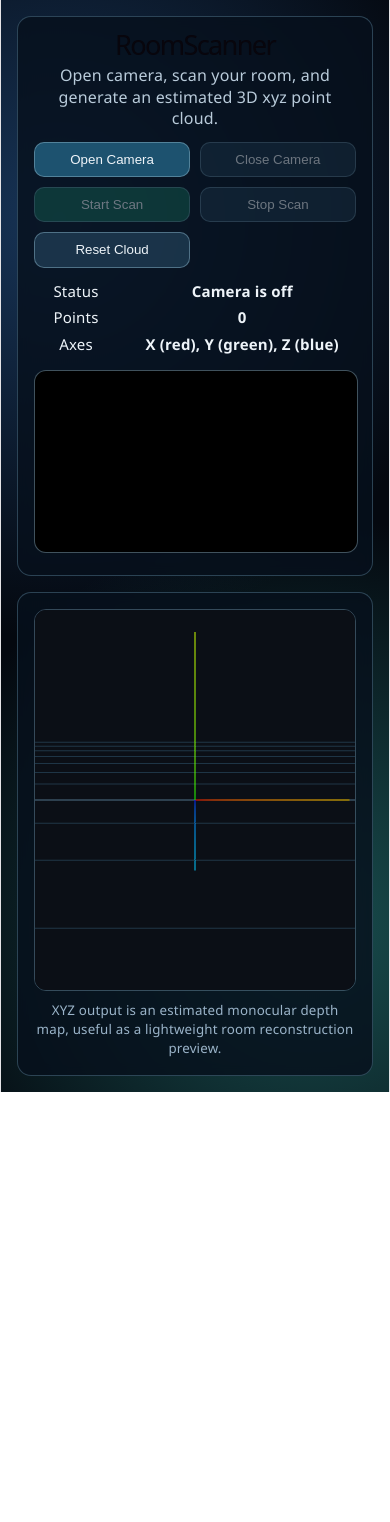
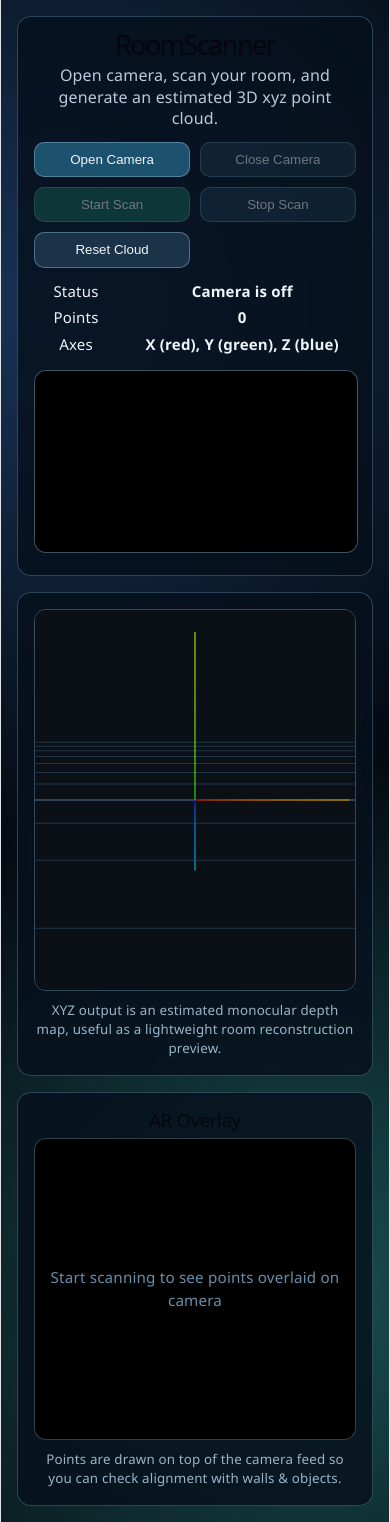
Before and after one commit to Manoa92/ArVr, a Vue app: page / in a window 390 px wide. Before the commit the page ends 1092 px from the top, so only its background shows below. Built offline with nearby package versions, Linux system fonts and the light colour scheme.

Commit message:
Add base CSS styles for theming and layout adjustments

```diff
--- a/src/components/RoomScanner.vue
+++ b/src/components/RoomScanner.vue
@@ -5,6 +5,7 @@ import { OrbitControls } from 'three/examples/jsm/controls/OrbitControls.js'
 
 const videoRef = ref<HTMLVideoElement | null>(null)
 const scannerCanvasRef = ref<HTMLCanvasElement | null>(null)
+const overlayCanvasRef = ref<HTMLCanvasElement | null>(null)
 const sceneContainerRef = ref<HTMLDivElement | null>(null)
 
 const cameraActive = ref(false)
@@ -16,6 +17,8 @@ const frameCount = ref(0)
 let mediaStream: MediaStream | null = null
 let scannerRafId = 0
 let renderRafId = 0
+
+let lastOverlayPoints: { x: number; y: number; r: number; g: number; b: number; depth: number }[] = []
 
 const sceneState = shallowRef<{
   scene: THREE.Scene
@@ -141,6 +144,7 @@ function sampleRoomToPointCloud() {
 
   const positions: number[] = []
   const colors: number[] = []
+  const overlayPts: typeof lastOverlayPoints = []
 
   const step = 3
   frameCount.value += 1
@@ -172,12 +176,59 @@ function sampleRoomToPointCloud() {
       positions.push(xNorm * 6.4, yNorm * 3.6, z)
 
       const colorDepth = 1 - estimatedDepth
-      colors.push(colorDepth, 0.35 + contrastBoost * 0.45, estimatedDepth)
+      const cr = colorDepth
+      const cg = 0.35 + contrastBoost * 0.45
+      const cb = estimatedDepth
+      colors.push(cr, cg, cb)
+
+      overlayPts.push({ x, y, r: cr, g: cg, b: cb, depth: estimatedDepth })
     }
   }
 
+  lastOverlayPoints = overlayPts
   updatePointCloud(positions, colors)
   statusMessage.value = `Scanning in progress (${pointCount.value} xyz points)`
+}
+
+function drawOverlay() {
+  const video = videoRef.value
+  const canvas = overlayCanvasRef.value
+  if (!video || !canvas || video.videoWidth === 0) {
+    return
+  }
+
+  const displayW = canvas.clientWidth
+  const displayH = canvas.clientHeight
+  if (canvas.width !== displayW || canvas.height !== displayH) {
+    canvas.width = displayW
+    canvas.height = displayH
+  }
+
+  const ctx = canvas.getContext('2d')
+  if (!ctx) {
+    return
+  }
+
+  ctx.drawImage(video, 0, 0, displayW, displayH)
+
+  const sampleWidth = 160
+  const sampleHeight = 120
+  const scaleX = displayW / sampleWidth
+  const scaleY = displayH / sampleHeight
+  const dotSize = Math.max(2, Math.min(scaleX, scaleY) * 1.6)
+
+  for (const pt of lastOverlayPoints) {
+    const px = pt.x * scaleX
+    const py = pt.y * scaleY
+    const alpha = 0.35 + pt.depth * 0.55
+    const ri = Math.round(pt.r * 255)
+    const gi = Math.round(pt.g * 255)
+    const bi = Math.round(pt.b * 255)
+    ctx.fillStyle = `rgba(${ri},${gi},${bi},${alpha.toFixed(2)})`
+    ctx.beginPath()
+    ctx.arc(px, py, dotSize, 0, Math.PI * 2)
+    ctx.fill()
+  }
 }
 
 function scanLoop() {
@@ -186,6 +237,7 @@ function scanLoop() {
   }
 
   sampleRoomToPointCloud()
+  drawOverlay()
   scannerRafId = requestAnimationFrame(scanLoop)
 }
 
@@ -340,6 +392,19 @@ onBeforeUnmount(() => {
         XYZ output is an estimated monocular depth map, useful as a lightweight room reconstruction preview.
       </small>
     </section>
+
+    <section class="panel overlay-panel">
+      <h2>AR Overlay</h2>
+      <div class="overlay-host">
+        <canvas ref="overlayCanvasRef" class="overlay-canvas"></canvas>
+        <div v-if="!scanning" class="overlay-placeholder">
+          Start scanning to see points overlaid on camera
+        </div>
+      </div>
+      <small>
+        Points are drawn on top of the camera feed so you can check alignment with walls &amp; objects.
+      </small>
+    </section>
   </main>
 </template>
 
@@ -347,7 +412,8 @@ onBeforeUnmount(() => {
 .scanner-page {
   min-height: 100vh;
   display: grid;
-  grid-template-columns: minmax(320px, 420px) minmax(380px, 1fr);
+  grid-template-columns: minmax(300px, 380px) 1fr 1fr;
+  grid-template-rows: 1fr;
   gap: 1rem;
   padding: 1rem;
   box-sizing: border-box;
@@ -453,13 +519,68 @@ small {
   line-height: 1.45;
 }
 
+.overlay-panel {
+  display: flex;
+  flex-direction: column;
+}
+
+.overlay-panel h2 {
+  margin: 0 0 0.5rem;
+  font-size: 1.15rem;
+}
+
+.overlay-host {
+  position: relative;
+  flex: 1;
+  min-height: 400px;
+  border-radius: 12px;
+  border: 1px solid rgba(152, 196, 221, 0.32);
+  overflow: hidden;
+  background: #000;
+}
+
+.overlay-canvas {
+  width: 100%;
+  height: 100%;
+  display: block;
+}
+
+.overlay-placeholder {
+  position: absolute;
+  inset: 0;
+  display: flex;
+  align-items: center;
+  justify-content: center;
+  color: #6a8da6;
+  font-size: 0.95rem;
+  pointer-events: none;
+}
+
+@media (max-width: 1200px) {
+  .scanner-page {
+    grid-template-columns: 1fr 1fr;
+  }
+
+  .controls {
+    grid-column: 1 / -1;
+  }
+}
+
 @media (max-width: 980px) {
   .scanner-page {
     grid-template-columns: 1fr;
   }
 
+  .controls {
+    grid-column: 1;
+  }
+
   .scene-host {
     min-height: 380px;
   }
+
+  .overlay-host {
+    min-height: 300px;
+  }
 }
 </style>
```
Also changed, not shown: 5 other files (tests, documents, lock files or other folders).
